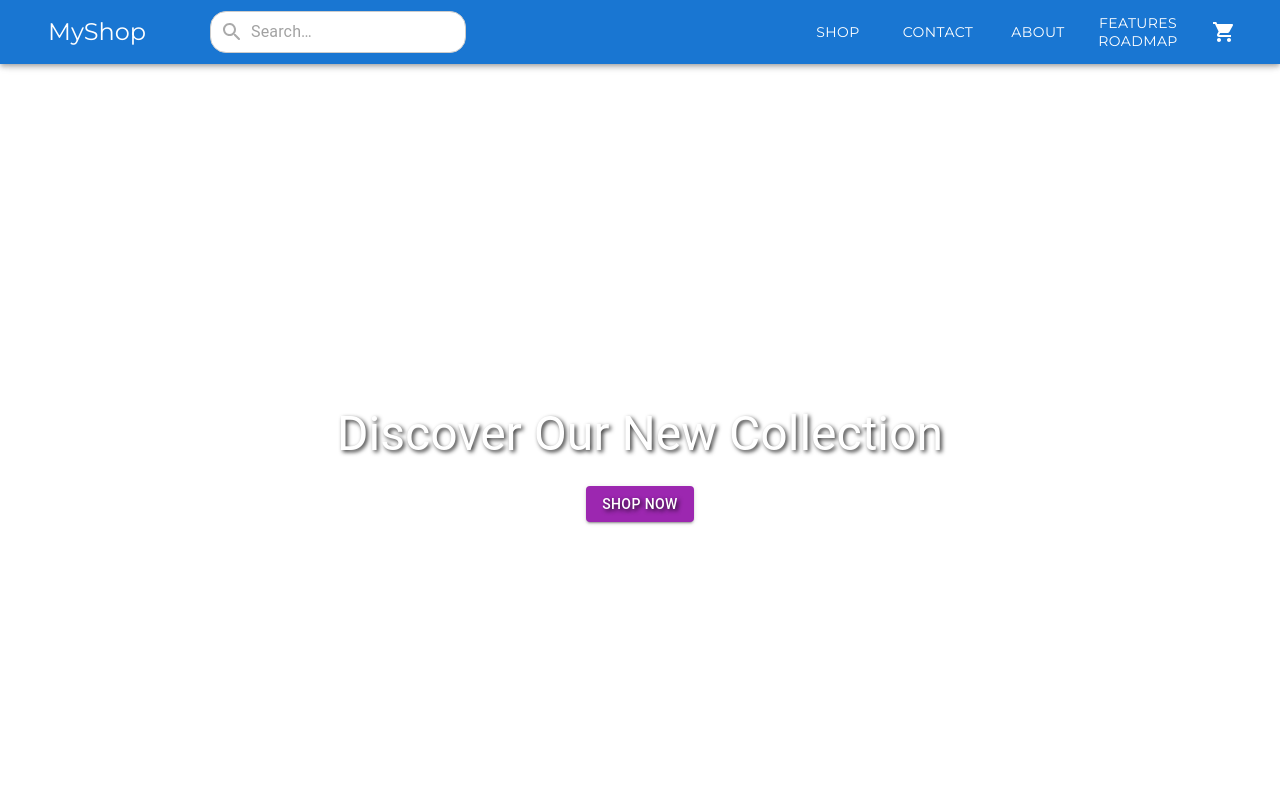
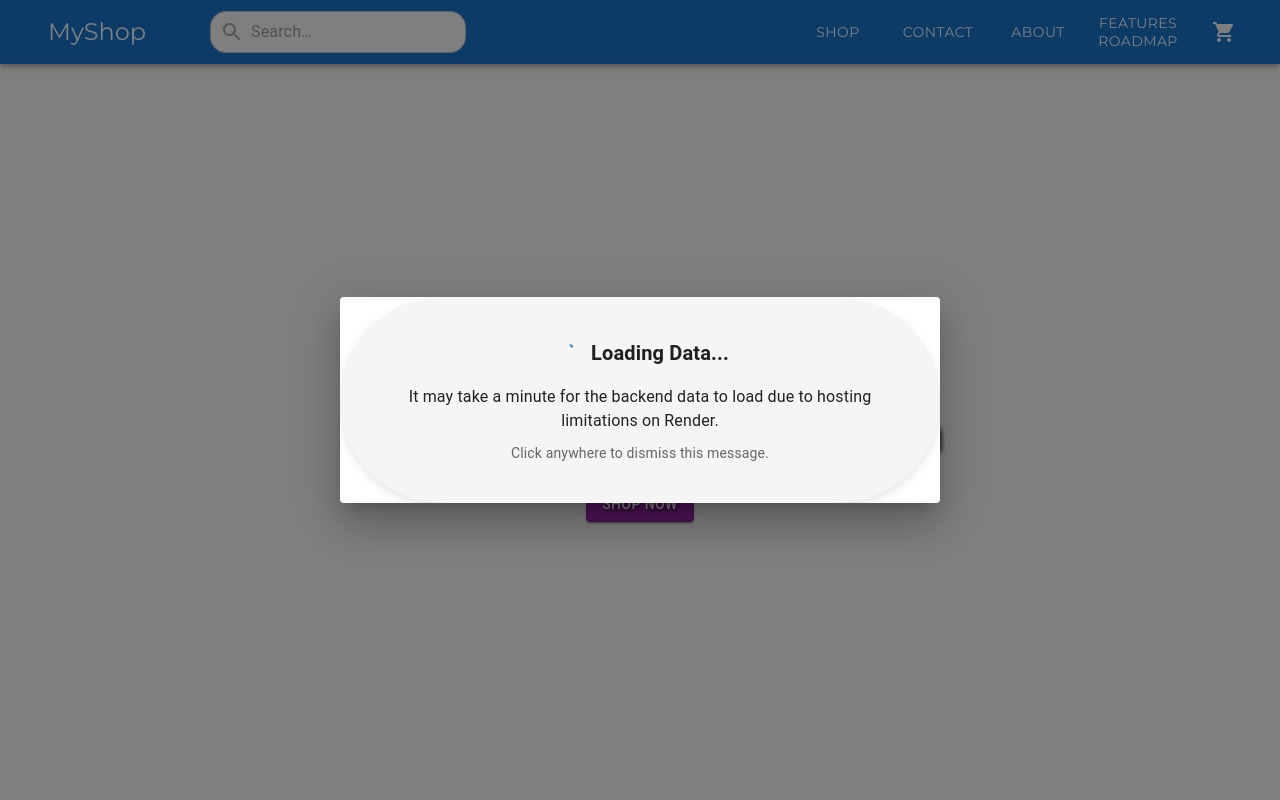
Before and after one commit to Jonas-Sebastian/practice-ecommerce-website, a React (Create React App) app: page / in a window 1280 px wide. Shown: the top 800 px of the page. Built offline with nearby package versions, Linux system fonts and the light colour scheme; no server answers.

Commit message:
Add Backend Data Loading message

```diff
--- a/src/App.js
+++ b/src/App.js
@@ -1,4 +1,4 @@
-import React from 'react';
+import React, {useState} from 'react';
 import './App.css';
 import { BrowserRouter as Router, Routes, Route, Outlet, Navigate } from 'react-router-dom';
 import Header from './components/ShopWebsite/PageLayout/Header';
@@ -30,6 +30,7 @@ import HomePage from './components/ShopWebsite/HomePage/HomePage';
 import BackToTopButton from './components/ShopWebsite/PageLayout/BackToTop';
 import Checkout from './components/ShopWebsite/CartPage/Checkout';
 import 'react-toastify/dist/ReactToastify.css';
+import DataLoadingMessage from './components/ShopWebsite/ShopInfo/DataLoadingMessage';
 
 export default function App() {
     return (
@@ -70,10 +71,17 @@ export default function App() {
 }
 
 const CartProviderWrapper = () => {
+    const [open, setOpen] = useState(true);
+
+    const handleClose = () => {
+        setOpen(false);
+    };
+
     return (
         <CartProvider>
             <Header />
             <Outlet />
+            <DataLoadingMessage open={open} handleClose={handleClose} />
             <Footer />
             <ToastContainer autoClose={1250} />
             <BackToTopButton />
--- /dev/null
+++ b/src/components/ShopWebsite/ShopInfo/DataLoadingMessage.jsx
@@ -0,0 +1,36 @@
+import React from 'react';
+import Dialog from '@mui/material/Dialog';
+import DialogContent from '@mui/material/DialogContent';
+import Typography from '@mui/material/Typography';
+import { CircularProgress } from '@mui/material';
+import Box from '@mui/material/Box';
+
+export default function DataLoadingMessage({ open, handleClose }) {
+    return (
+        <Dialog open={open} onClose={handleClose} fullWidth maxWidth="sm" disableEscapeKeyDown>
+            <DialogContent
+                style={{
+                    textAlign: 'center',
+                    padding: '40px',
+                    backgroundColor: '#f5f5f5',
+                    borderRadius: '10vw',
+                    boxShadow: '0 4px 8px rgba(0,0,0,0.1)',
+                }}
+                onClick={handleClose}
+            >
+                <Box display="flex" justifyContent="center" alignItems="center" mb={2}>
+                    <CircularProgress size={24} style={{ marginRight: '16px' }} />
+                    <Typography variant="h6" style={{ fontWeight: 'bold' }}>
+                        Loading Data...
+                    </Typography>
+                </Box>
+                <Typography variant="body1" style={{ marginTop: '10px' }}>
+                    It may take a minute for the backend data to load due to hosting limitations on Render.
+                </Typography>
+                <Typography variant="body2" style={{ marginTop: '10px', color: '#666' }}>
+                    Click anywhere to dismiss this message.
+                </Typography>
+            </DialogContent>
+        </Dialog>
+    );
+};
```
Also changed, not shown: 1 other file (tests, documents, lock files or other folders).
